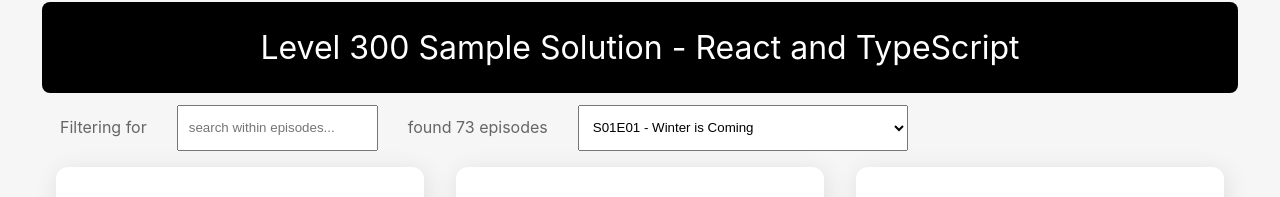
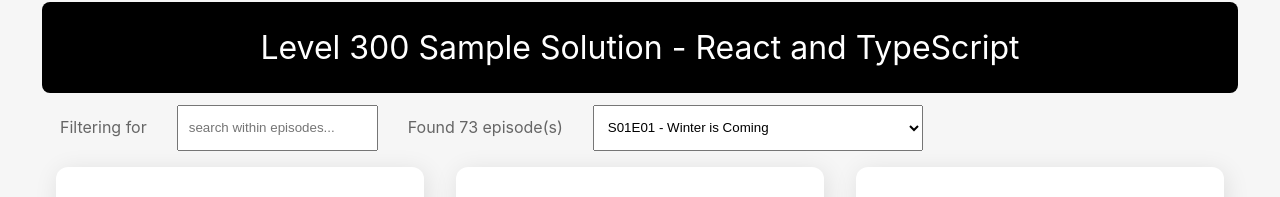
Before and after one commit to davidculemann/mark-react-proj--tv-shows-solution, a React (Create React App) app: page / in a window 1280 px wide. Shown: the top 197 px of the page. Built offline with nearby package versions, Linux system fonts and the light colour scheme.

Commit message:
remove unnecessary useEffect and derivable state

```diff
--- a/src/TvShows/SearchableEpisodeList.tsx
+++ b/src/TvShows/SearchableEpisodeList.tsx
@@ -1,4 +1,4 @@
-import React, { useState, useEffect } from 'react';
+import React, { useState } from 'react';
 import EpisodeList from './EpisodeList';
 import Episode from './EpisodeType';
 import { makeEpisodeCode } from "./EpisodeUtils";
@@ -10,46 +10,32 @@ function SearchableEpisodeList(props: SearchableEpisodeListProps) {
 
     const allEpisodes = props.episodes;
 
-    //Explanation of main episode-search flow:
-    //==========================================
-    //user types into search box
-    //the registered event handler calls setQuery
-    //setQuery changes query
-    //the useEffect hook notices query changed,
-    //and calls setFilteredEpisodes
-    //setFiltered episodes changes filteredEpisodes
-    //a change to filteredEpisodes causes a re-render of dependent parts of the DOM
-
-    //A STATE hook: Helps maintain a search query string (from text input box)
+    //Maintain a search query string (from text input box)
     const [query, setQuery] = useState("");
 
-    //A STATE hook: Helps maintain a list of filtered episodes
-    //Starts will all episodes
-    const [filteredEpisodes, setFilteredEpisodes] = useState(allEpisodes);
+    // Maintain a (possibly null) selected episode (from the drop-down)
+    const [selectedEpisode, setSelectedEpisode] = useState<Episode | null>(null);
 
-    //An EFFECT hook:
-    //Updates filteredEpisodes by filtering data by the query,
-    //This runs whenever the search query is changed (each keystroke) (and on mount)
-    //(It would also run if the main episodes list were to change.)
-    useEffect(() => {
-        const matches = findEpisodesMatching(query, allEpisodes);
-        setFilteredEpisodes(matches);
-    }, [query, allEpisodes]);
+    // Compute which episode(s) should be shown
+    const episodesToShow: Episode[] = selectedEpisode ? [selectedEpisode] : findEpisodesMatching(query, allEpisodes);
+
 
     function handleEpisodeSelected(id: string) {
         const foundEpisode = allEpisodes.find(episode => episode.id === Number(id));
         if (foundEpisode) {
-            setFilteredEpisodes([foundEpisode]);
+            setSelectedEpisode(foundEpisode);
+        } else {
+            setSelectedEpisode(null);
         }
     }
-
 
     return (
         <div>
             <div id="controlPanel">
 
+                {!selectedEpisode &&
+                    <>
                         <span className="control">Filtering for </span>
-
                         <input
                             id="searchInput"
                             className="control"
@@ -58,43 +44,45 @@ function SearchableEpisodeList(props: SearchableEpisodeListProps) {
                             value={query}
                             onChange={event => setQuery(event.target.value)}
                         />
+                    </>
+                }
 
-                <div id="filterSummary" className="control">
-                    {filteredEpisodes.length}
+                <div className="control">
+                    {selectedEpisode ?
+                        <>Selected 1 Episode</>
+                        :
+                        <>Found {episodesToShow.length} episode(s)</>
+                    }
                 </div>
 
-                {/* either show the select input OR a "show all" button */}
+                {/* either show the select input OR a "show all" button, if we've already selected one */}
                 {
-                    filteredEpisodes.length > 1 ?
-
+                    selectedEpisode ?
+                        <button
+                            className="control"
+                            onClick={() => setSelectedEpisode(null)}>
+                            Show all episodes
+                        </button>
+                        :
                         <select
                             className="control"
                             onChange={event => handleEpisodeSelected(event.target.value)}
-                            value={filteredEpisodes.length === 1 ? filteredEpisodes[0].id : ""} >
+                            value={episodesToShow.length > 0 ? episodesToShow[0].id : ""} >
 
                             {
                                 //create the options within the select
-                                filteredEpisodes.map(episode =>
+                                episodesToShow.map(episode =>
                                     <option
                                         key={episode.id}
                                         value={episode.id}>
                                         {makeEpisodeCode(episode) + " - " + episode.name}
                                     </option>)
                             }
-
                         </select>
-
-                        :
-
-                        <button
-                            className="control"
-                            onClick={() => setFilteredEpisodes(allEpisodes)}>
-                            Show all episodes
-                        </button>
                 }
             </div>
 
-            <EpisodeList episodes={filteredEpisodes} />
+            <EpisodeList episodes={episodesToShow} />
         </div>
     )
 }
@@ -124,7 +112,7 @@ function episodeMatchesQuery(episode: Episode, query: string) {
 function contains(a: string, b: string) {
     return (
         a && b &&
-        a.toLowerCase().indexOf(b.toLowerCase()) !== -1
+        a.toLowerCase().includes(b.toLowerCase())
     );
 }
 
--- a/src/TvShows/TvShowsApp.css
+++ b/src/TvShows/TvShowsApp.css
@@ -89,11 +89,3 @@ input {
   padding: 10px;
   margin: 10px 10px 0 10px;
 }
-
-#filterSummary::before {
-  content: "found ";
-}
-
-#filterSummary::after {
-  content: " episodes";
-}
```
Lines whose indentation alone changed are shown as unchanged.
